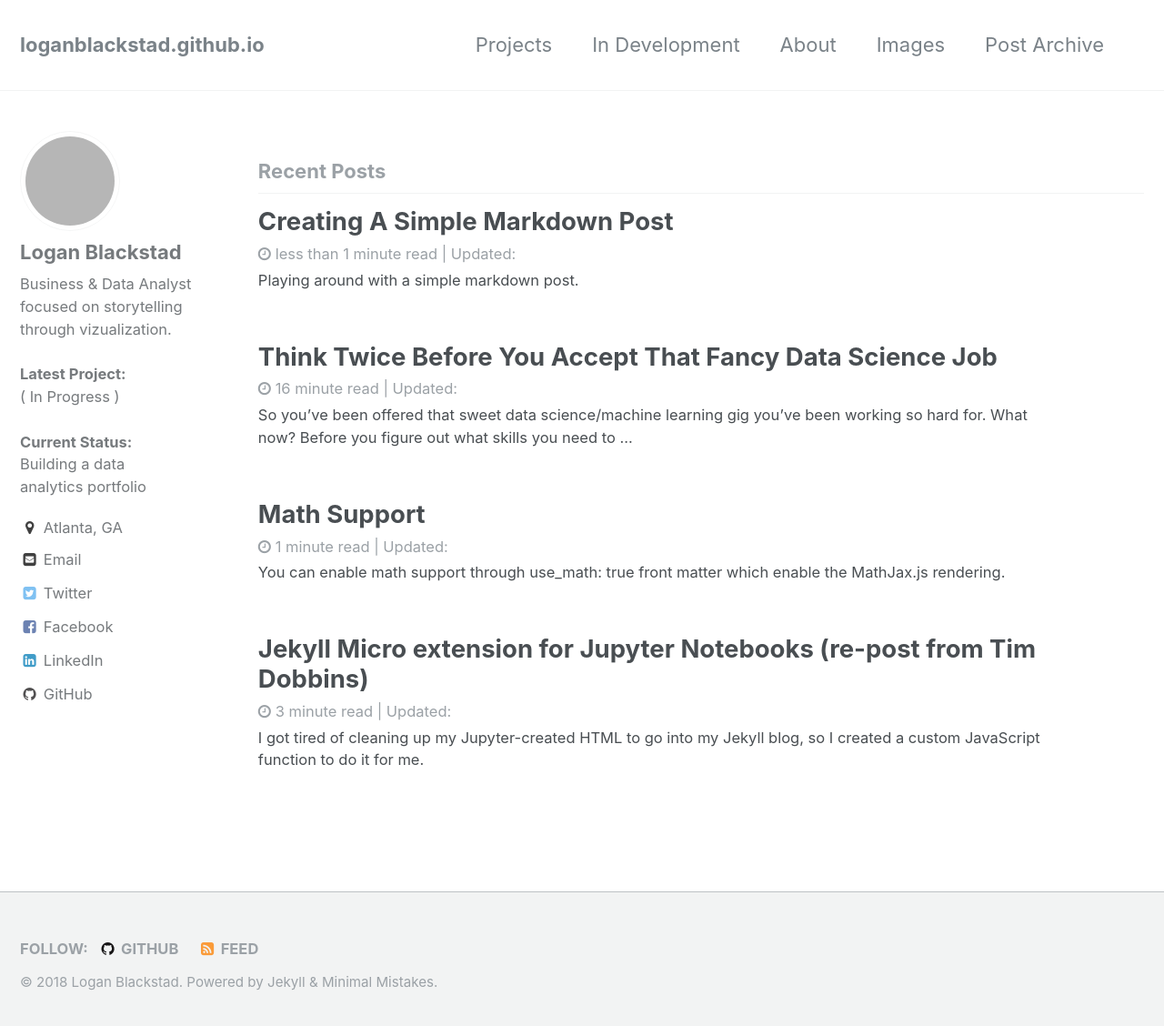
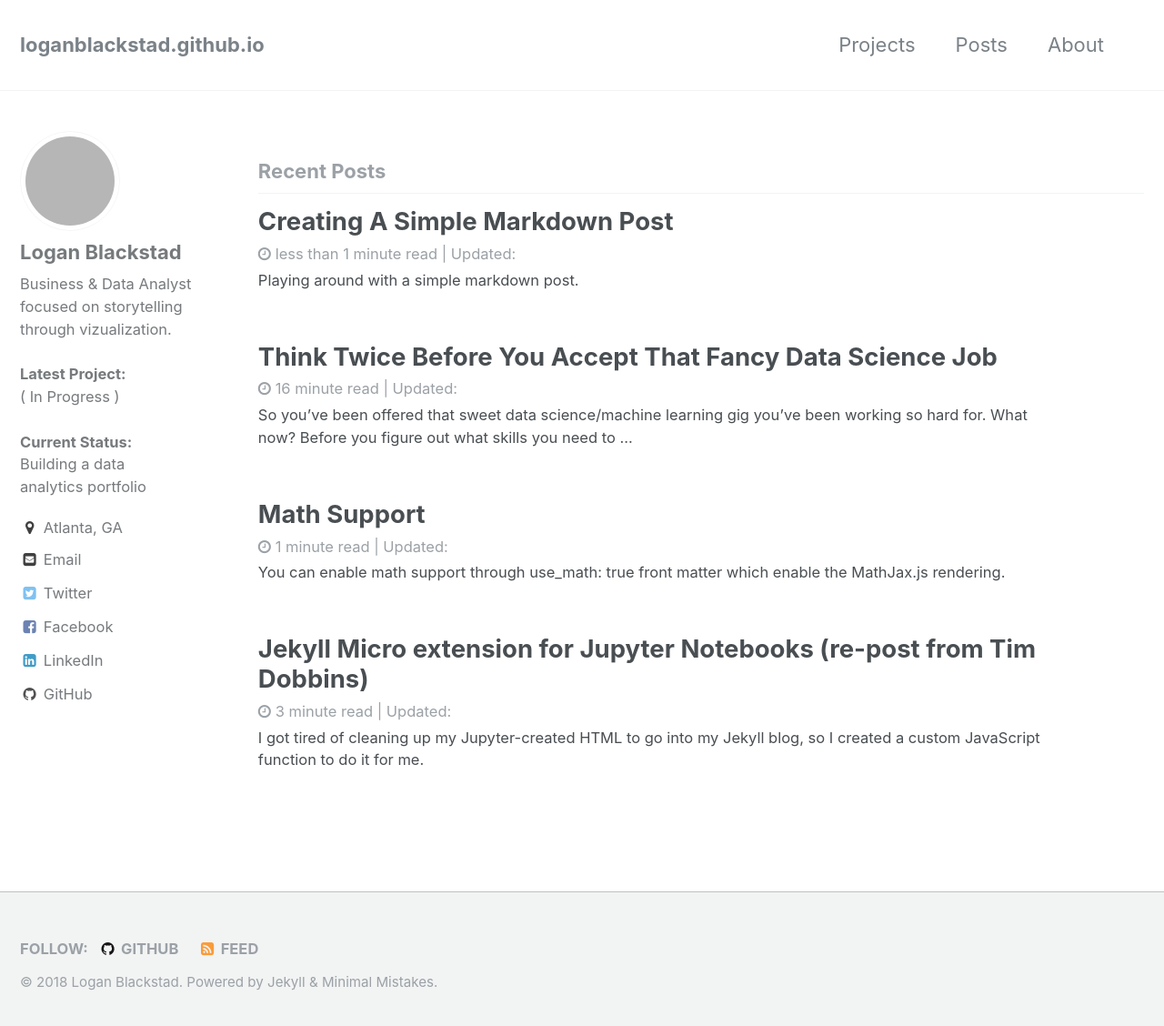
Before and after one commit to loganblackstad/loganblackstad.github.io, a Jekyll site: the page built from index.html, in a window 1280 px wide and 1136 px high. Shown: the top 1128 px of the window at 91% size. Built offline with Jekyll 4.4.1, drawn with Linux system fonts in a browser that asks for light colours; the list of posts is cut into pages by our own code; grey boxes are pictures that could not be loaded.

Commit message:
Change navigation pages

```diff
--- a/_data/navigation.yml
+++ b/_data/navigation.yml
@@ -2,14 +2,10 @@
 main:
   - title: "Projects"
     url: "/categories/#projects/"
-  - title: "In Development"
+  - title: "Posts"
     url: '#in-development'
   - title: "About"
     url: '/about-me/'
-  - title: "Images"
-    url: "/categories/#gallery/"
-  - title: "Post Archive"
-    url: "/categories/#post-archive/"
 
 
 docs:
```
